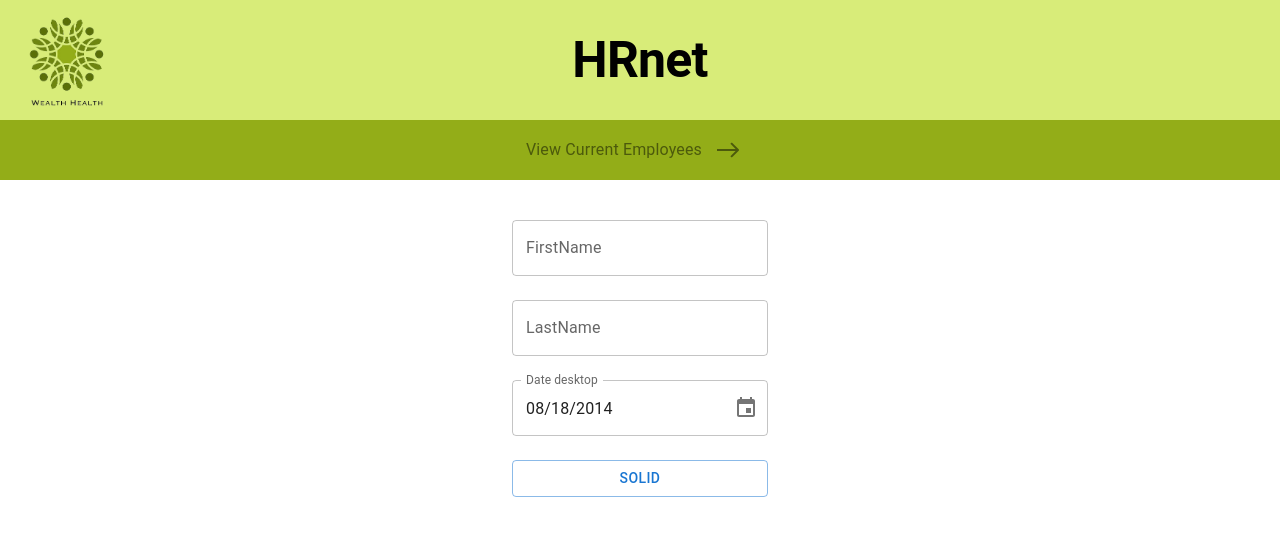
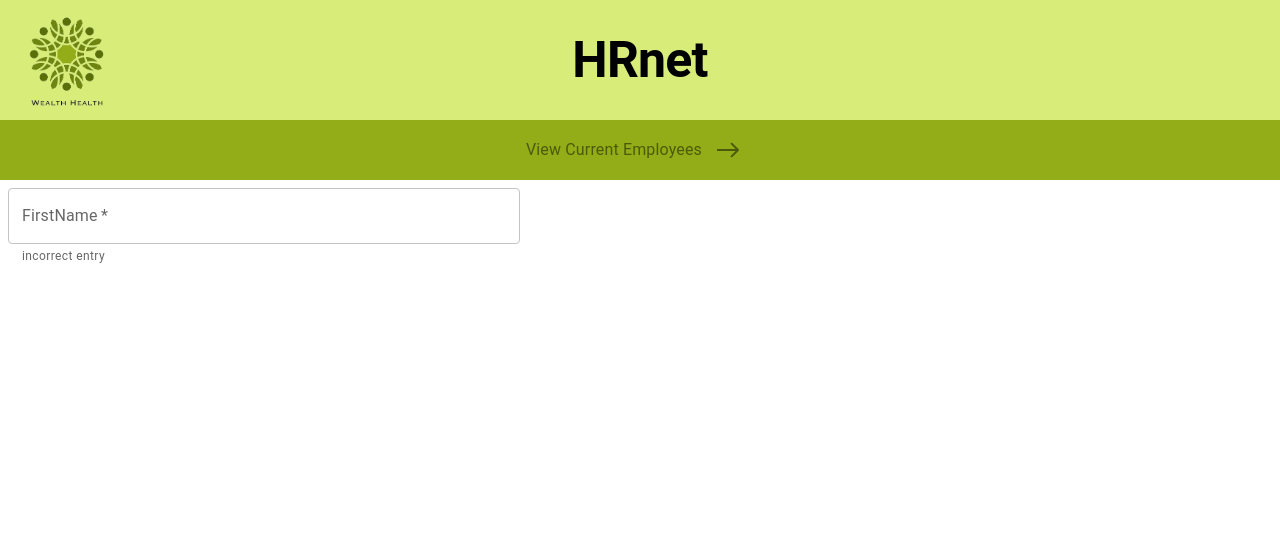
Before and after one commit to soufiane-i/soufiane_irssal_14_14092022, a React (Create React App) app: page / in a window 1280 px wide. Shown: the top 536 px of the page. Built offline with nearby package versions, Linux system fonts and the light colour scheme.

Commit message:
form init

```diff
--- a/package.json
+++ b/package.json
@@ -9,6 +9,7 @@
     "@material-ui/icons": "^4.11.3",
     "@material-ui/utils": "^4.11.3",
     "@mui/icons-material": "^5.10.6",
+    "@mui/lab": "^5.0.0-alpha.101",
     "@mui/material": "^5.10.5",
     "@mui/x-date-pickers": "^5.0.1",
     "@testing-library/jest-dom": "^5.14.1",
@@ -18,7 +19,11 @@
     "@types/node": "^16.7.13",
     "@types/react": "^18.0.0",
     "@types/react-dom": "^18.0.0",
+    "date-fns": "^2.29.3",
     "dayjs": "^1.11.5",
+    "formik": "^2.2.9",
+    "formik-mui": "^5.0.0-alpha.0",
+    "formik-mui-lab": "^1.0.0",
     "material-ui-search-bar": "^1.0.0",
     "react": "^18.2.0",
     "react-dom": "^18.2.0",
--- a/src/Components/HomePage/CreateEmployeeForm.tsx
+++ b/src/Components/HomePage/CreateEmployeeForm.tsx
@@ -1,67 +1,33 @@
-import { Button, TextField } from "@mui/material";
+import { Button, Grid, TextField } from "@mui/material";
 import { Stack } from "@mui/system";
 import DatePicker from "./Form/DatePicker";
 import SelectInput from "./Form/SelectInput";
 import TextFieldInput from "./Form/TextFiled";
 
+import { useForm, Form } from "./Form/useForm";
+
+const initialValues = {
+  firstName: "",
+};
+
 function CreateEmployeeForm() {
+  const { values, setValues, handleInputChange } = useForm(initialValues);
+
   return (
-    <form>
-      <Stack
-        direction="column"
-        sx={{ width: "20%", margin: "40px auto" }}
-        spacing={3}
-      >
-        <TextFieldInput id="input-firstName" label="FirstName" type="text" />
-        <TextFieldInput id="input-lastName" label="LastName" type="text" />
-        {/* <SelectInput /> */}
-        {/*
-      <FormControl sx={{ m: 1, width: 300 }}>
-        <InputLabel id="demo-multiple-name-label">State</InputLabel>
-        <Select
-          labelId="demo-multiple-name-label"
-          id="demo-multiple-name"
-          multiple
-          value={personName}
-          onChange={handleSelect}
-          input={<OutlinedInput label="State" />}
-          MenuProps={MenuProps}
-        >
-          {states.map((state) => (
-            <MenuItem key={state} value={state}>
-              {state}
-            </MenuItem>
-          ))}
-        </Select>
-      </FormControl>
-      <TextField id="input-zipCode" label="Zip Code" type="number" />
-      <FormControl sx={{ m: 1, width: 300 }}>
-        <InputLabel id="demo-multiple-name-label">Department</InputLabel>
-        <Select
-          labelId="demo-multiple-name-label"
-          id="demo-multiple-name"
-          multiple
-          value={personName}
-          onChange={handleSelect}
-          input={<OutlinedInput label="Department" />}
-          MenuProps={MenuProps}
-        >
-          {department.map((name) => (
-            <MenuItem key={name} value={name}>
-              {name}
-            </MenuItem>
-          ))}
-        </Select>
-      </FormControl>
-      <Button variant="outlined" color="primary">
-        Solid
-      </Button> */}
-        <DatePicker />
-        <Button variant="outlined" color="primary" type="submit">
-          Solid
-        </Button>
-      </Stack>
-    </form>
+    <Form>
+      <Grid container>
+        <Grid item xs={6}>
+          <TextFieldInput
+            id="input-firstName"
+            label="FirstName"
+            type="text"
+            name="firstName"
+            value={values.firstName}
+            onChange={handleInputChange}
+          />
+        </Grid>
+      </Grid>
+    </Form>
   );
 }
 
@@ -136,3 +102,45 @@ const department = [
   "Human Resources",
   "Legal",
 ];
+
+{
+  /*         <SelectInput />
+
+        <FormControl sx={{ m: 1, width: 300 }}>
+          <InputLabel id="demo-multiple-name-label">State</InputLabel>
+          <Select
+            labelId="demo-multiple-name-label"
+            id="demo-multiple-name"
+            multiple
+            value={personName}
+            onChange={handleSelect}
+            input={<OutlinedInput label="State" />}
+            MenuProps={MenuProps}
+          >
+            {states.map((state) => (
+              <MenuItem key={state} value={state}>
+                {state}
+              </MenuItem>
+            ))}
+          </Select>
+        </FormControl>
+        <TextField id="input-zipCode" label="Zip Code" type="number" />
+        <FormControl sx={{ m: 1, width: 300 }}>
+          <InputLabel id="demo-multiple-name-label">Department</InputLabel>
+          <Select
+            labelId="demo-multiple-name-label"
+            id="demo-multiple-name"
+            multiple
+            value={personName}
+            onChange={handleSelect}
+            input={<OutlinedInput label="Department" />}
+            MenuProps={MenuProps}
+          >
+            {department.map((name) => (
+              <MenuItem key={name} value={name}>
+                {name}
+              </MenuItem>
+            ))}
+          </Select>
+        </FormControl> */
+}
--- a/src/Components/HomePage/Form/TextFiled.tsx
+++ b/src/Components/HomePage/Form/TextFiled.tsx
@@ -4,10 +4,25 @@ type TextFieldInputProps = {
   id: string;
   label: string;
   type: string;
+  value: string;
+  name: string;
+  onChange: any;
 };
 
 function TextFieldInput(props: TextFieldInputProps) {
-  return <TextField id={props.id} label={props.label} type={props.type} />;
+  return (
+    <TextField
+      id={props.id}
+      label={props.label}
+      type={props.type}
+      value={props.value}
+      name={props.name}
+      required
+      error={false}
+      helperText="incorrect entry"
+      onChange={props.onChange}
+    />
+  );
 }
 
 export default TextFieldInput;
--- /dev/null
+++ b/src/Components/HomePage/Form/useForm.tsx
@@ -0,0 +1,38 @@
+import { useState, useEffect } from "react";
+import { makeStyles } from "@material-ui/core";
+
+type useFormProps = {
+  firstName: string;
+};
+
+export function useForm(initialValues: any) {
+  const [values, setValues] = useState(initialValues);
+
+  const handleInputChange = (e: any) => {
+    const { name, value } = e.target;
+    setValues({
+      ...values,
+      [name]: value,
+    });
+  };
+
+  return {
+    values,
+    setValues,
+    handleInputChange,
+  };
+}
+
+const useStyles = makeStyles((theme) => ({
+  root: {
+    "& .MuiFormControl-root": {
+      width: "80%",
+      margin: theme.spacing(1),
+    },
+  },
+}));
+
+export function Form(props: any) {
+  const classes = useStyles();
+  return <form className={classes.root}>{props.children}</form>;
+}
```
Also changed, not shown: 1 other file (tests, documents, lock files or other folders).
